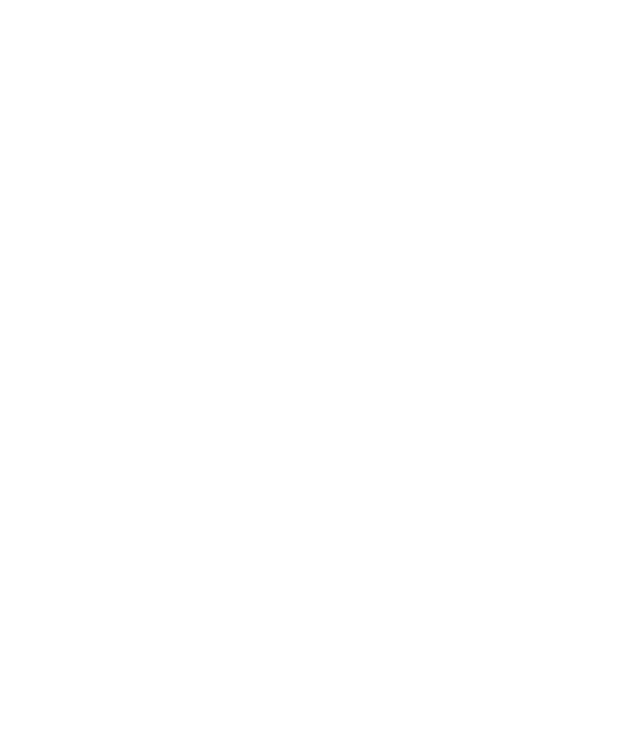
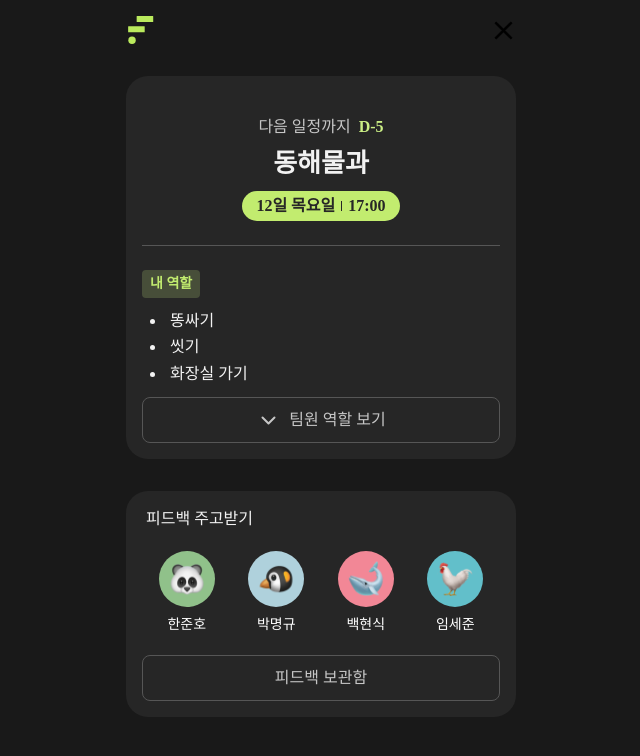
Before and after one commit to vvsos1/Team5-EQUUS-N, a React (Vite) app in the folder front-end/: page /main in a window 1280 px wide. Before the commit this address had no page. Shown: the top 756 px of the page, without its empty margins (319-959 px from the left). Built offline with nearby package versions, Linux system fonts and the light colour scheme; a web font is replaced by a local one.

Commit message:
[FD-186] feat: 메인 페이지 중간 커밋

```diff
--- a/front-end/package.json
+++ b/front-end/package.json
@@ -4,7 +4,7 @@
   "version": "0.0.0",
   "type": "module",
   "scripts": {
-    "dev": "vite",
+    "dev": "vite --host 0.0.0.0",
     "build": "vite build",
     "lint": "eslint .",
     "preview": "vite preview"
--- a/front-end/src/App.jsx
+++ b/front-end/src/App.jsx
@@ -10,6 +10,7 @@
 import SignUp from './pages/auth/SignUp';
 import TeamSpaceMake from './pages/teamspace/TeamSpaceMake';
 import TeamSpaceMakeSuccess from './pages/teamspace/TeamSpaceMakeSuccess';
+import MainPage from './pages/main/MainPage';
 
 export default function App() {
   return (
@@ -17,10 +18,6 @@
       <Routes>
         <Route element={<Layout />}>
           <Route path='/' element={<Splash />} />
-          <Route
-            path='home'
-            element={<div className='size-full bg-cyan-100' />}
-          />
           <Route path='feedback'>
             <Route path='request' element={<FeedbackRequest />} />
           </Route>
@@ -35,6 +32,10 @@
             path='teamspace/make/success'
             element={<TeamSpaceMakeSuccess />}
           />
+          <Route path='main'>
+            <Route index element={<MainPage />} />
+            <Route path='notification' element={<div></div>} />
+          </Route>
         </Route>
       </Routes>
     </BrowserRouter>
--- a/front-end/src/components/MainCard2.jsx
+++ b/front-end/src/components/MainCard2.jsx
@@ -12,7 +12,7 @@
  */
 export default function MainCard2({ teamMates }) {
   return (
-    <div className='rounded-400 h-fit w-fit bg-gray-800 p-4'>
+    <div className='rounded-400 h-fit w-full bg-gray-800 p-4'>
       <p className='pl-1 text-gray-100'>피드백 주고받기</p>
       <div className='mx-2 my-5 grid grid-cols-4 gap-x-4 gap-y-4'>
         {teamMates.map((mate, index) => {
@@ -22,6 +22,7 @@
               text={mate.name}
               iconName={`@animals/${mate.iconName}`}
               color={mate.color}
+              onClick={() => alert(`${mate.name} 클릭`)}
             />
           );
         })}
@@ -29,7 +30,7 @@
           <ProfileImageWithText text='팀원초대' onClick={() => {}} />
         )}
       </div>
-      <MediumButton text='피드백 보관함' onClick={() => {}} />
+      <MediumButton text='피드백 보관함' onClick={() => {}} disabled={true} />
     </div>
   );
 }
--- a/front-end/src/pages/feedback/FeedbackRequest.jsx
+++ b/front-end/src/pages/feedback/FeedbackRequest.jsx
@@ -1,22 +1,24 @@
-import { useReducer, useState } from 'react';
 import NavBar2 from '../../components/NavBar2';
+import StickyWrapper from '../../components/wrappers/StickyWrapper';
 import TextArea from '../../components/TextArea';
-import { DropdownLarge, DropdownSmall } from '../../components/Dropdown';
-import Notification, { notiType } from '../main/components/notification';
+import LargeButton from '../../components/buttons/LargeButton';
+import FooterWrapper from '../../components/wrappers/FooterWrapper';
 import MainCard from '../main/components/MainCard';
 
 export default function FeedbackRequest() {
-  const [triggerText, setTriggerText] = useState('1/24');
   return (
     <div className='flex size-full flex-col'>
+      <StickyWrapper>
         <NavBar2
           canPop={true}
           onClickPop={() => {
             console.log('pop click');
           }}
         />
-      <MainCard isInTeam={false} />
-      <MainCard />
+        <h1 className='header-2 text-gray-0 mt-6 whitespace-pre-line'>
+          {'백현식님에게 요청할\n피드백을 작성해주세요'}
+        </h1>
+      </StickyWrapper>
       <MainCard
         recentSchedule={{
           name: '동해물과',
@@ -37,80 +39,11 @@
           ],
         }}
       />
-      <MainCard
-        recentSchedule={{
-          name: '백두산이',
-          start: '2025-02-08T17:00:00',
-          end: '2025-03-22T18:00:00',
-          roles: [
-            {
-              memberId: 1,
-              task: ['똥싸기', '씻기', '화장실 가기'],
-              name: '백현식',
-            },
-            {
-              memberId: 2,
-              task: ['밥먹기', '숨쉬기', '공부하기'],
-              name: '양준호',
-            },
-            { memberId: 3, task: ['게임하기', '피드백하기'], name: '김민수' },
-          ],
-        }}
-      />
-      <MainCard
-        recentSchedule={{
-          name: '마르고 닳도록',
-          start: '2025-02-05T23:59:00',
-          end: '2025-02-06T00:10:00',
-          roles: [
-            {
-              memberId: 3,
-              task: ['똥싸기', '씻기', '화장실 가기'],
-              name: '백현식',
-            },
-            {
-              memberId: 2,
-              task: ['밥먹기', '숨쉬기', '공부하기'],
-              name: '양준호',
-            },
-            { memberId: 3, task: ['게임하기', '피드백하기'], name: '김민수' },
-          ],
-        }}
-      />
-
-      {/* <DropdownSmall
-        triggerText={'전체 보기'}
-        setTriggerText={() => {}}
-        items={['프론트엔드', '백엔드', '데이터', '디자인', '기획']}
-      />
-      <DropdownLarge
-        triggerText={'프론트엔드'}
-        setTriggerText={() => {}}
-        isFromTime={false}
-        items={['프론트엔드', '백엔드', '데이터', '디자인', '기획']}
-      />
-      <div className='flex w-full gap-4'>
-        <DropdownLarge
-          triggerText={triggerText}
-          setTriggerText={setTriggerText}
-          isFromTime={true}
-          isTransparent={true}
-          itemsComponent={<Notification type={notiType.UNCONFIRM} />}
-        />
-        <DropdownLarge
-          triggerText={triggerText}
-          setTriggerText={setTriggerText}
-          isFromTime={false}
-          isTransparent={true}
-          items={['1/25', '1/26', '1/27', '1/28', '1/29']}
-        />
-      </div> */}
-      <h1 className='header-2 text-gray-0 my-6 whitespace-pre-line'>
-        {'백현식님에게 요청할\n피드백을 작성해주세요'}
-      </h1>
-      <TextArea generatedByGpt={true} />
-      <TextArea isWithGpt={false} />
-      <TextArea isWithGpt={true} canToggleAnonymous={true} />
+      <TextArea />
+      <TextArea />
+      <FooterWrapper>
+        <LargeButton isOutlined={false} text='보내기' />
+      </FooterWrapper>
     </div>
   );
 }
--- /dev/null
+++ b/front-end/src/pages/main/MainPage.jsx
@@ -0,0 +1,65 @@
+import Accordion from '../../components/Accordion';
+import MainCard2 from '../../components/MainCard2';
+import StickyWrapper from '../../components/wrappers/StickyWrapper';
+import MainCard from './components/MainCard';
+
+export default function MainPage() {
+  return (
+    <div className='flex size-full flex-col'>
+      <StickyWrapper>
+        <Accordion
+          isMainPage={false}
+          selectedTeamId={1}
+          teamList={[]}
+          onTeamClick={() => {}}
+        />
+      </StickyWrapper>
+      <div className='h-4' />
+      <MainCard
+        recentSchedule={{
+          name: '동해물과',
+          start: '2022-02-05T00:00:00',
+          end: '2025-02-05T00:23:00',
+          roles: [
+            {
+              memberId: 1,
+              task: ['똥싸기', '씻기', '화장실 가기'],
+              name: '백현식',
+            },
+            {
+              memberId: 2,
+              task: ['밥먹기', '숨쉬기', '공부하기'],
+              name: '양준호',
+            },
+            { memberId: 3, task: ['게임하기', '피드백하기'], name: '김민수' },
+          ],
+        }}
+      />
+      <div className='h-8' />
+      <MainCard2
+        teamMates={[
+          {
+            name: '한준호',
+            iconName: 'panda',
+            color: '#90C18A',
+          },
+          {
+            name: '박명규',
+            iconName: 'penguin',
+            color: '#AFD1DC',
+          },
+          {
+            name: '백현식',
+            iconName: 'whale',
+            color: '#F28796',
+          },
+          {
+            name: '임세준',
+            iconName: 'rooster',
+            color: '#62BFCA',
+          },
+        ]}
+      />
+    </div>
+  );
+}
--- a/front-end/src/pages/main/components/MainCard.jsx
+++ b/front-end/src/pages/main/components/MainCard.jsx
@@ -169,7 +169,7 @@
           {recentSchedule.roles
             .find((role) => role.memberId === 1)
             .task.map((role, index) => (
-              <li key={index} className='body-1 pl-2 text-gray-100 last:mb-3'>
+              <li key={index} className='body-1 pl-1 text-gray-100 last:mb-3'>
                 {role}
               </li>
             ))}
@@ -185,7 +185,7 @@
 
 function renderTeamRole(recentSchedule, contentRef, currentHeight) {
   return (
-    <div
+    <ul
       ref={contentRef}
       className={`flex flex-col overflow-hidden transition-all duration-300 ease-in-out`}
       style={
@@ -195,7 +195,7 @@
       {recentSchedule.roles.map((role, index) => {
         if (role.memberId === 1) return null;
         return (
-          <div key={index} className='flex flex-col gap-3 first:mt-3'>
+          <li key={index} className='flex flex-col gap-3 first:mt-3'>
             <Tag type={TagType.MEMBER_ROLE}>{role.name}</Tag>
             {role.task.length > 0 ?
               <ul className='flex list-disc flex-col gap-1 pl-6'>
@@ -212,9 +212,9 @@
                 아직 담당 업무를 입력하지 않았어요
               </p>
             }
-          </div>
+          </li>
         );
       })}
-    </div>
+    </ul>
   );
 }
```
Lines whose indentation alone changed are shown as unchanged.
